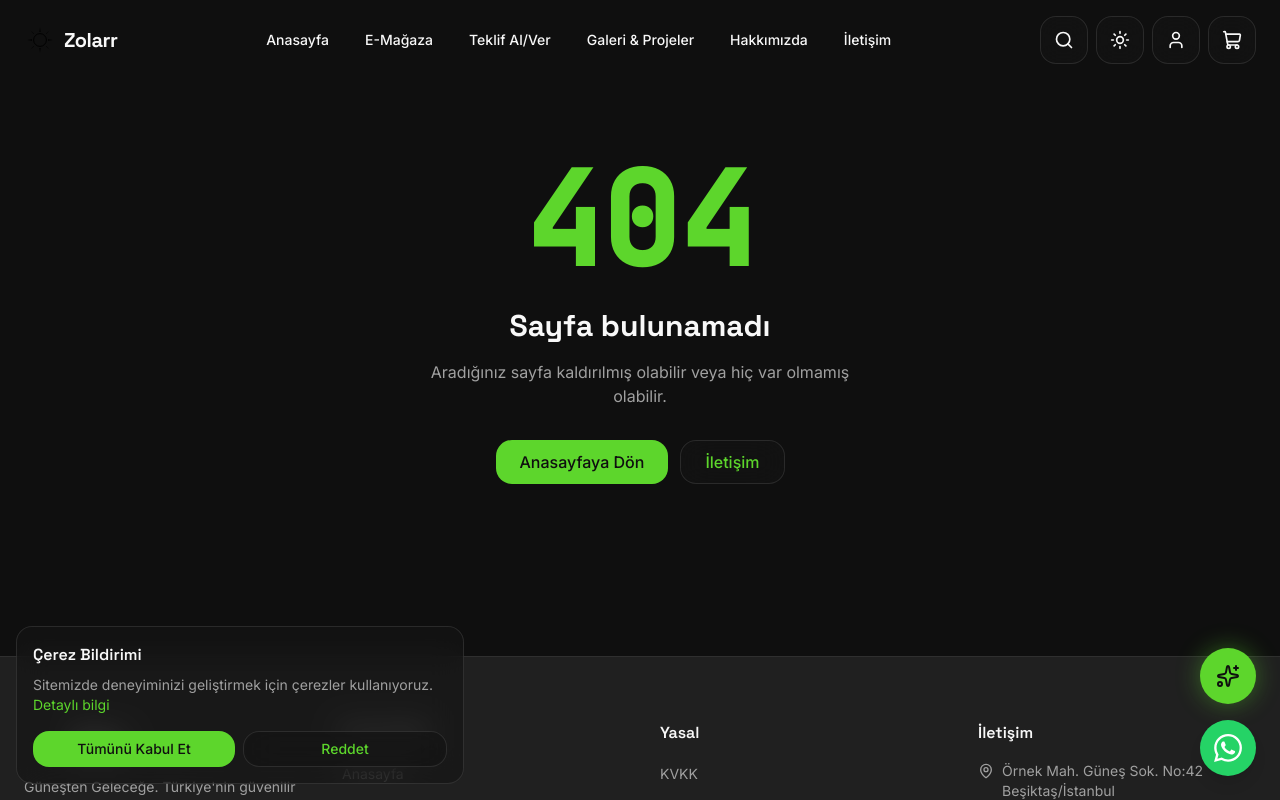
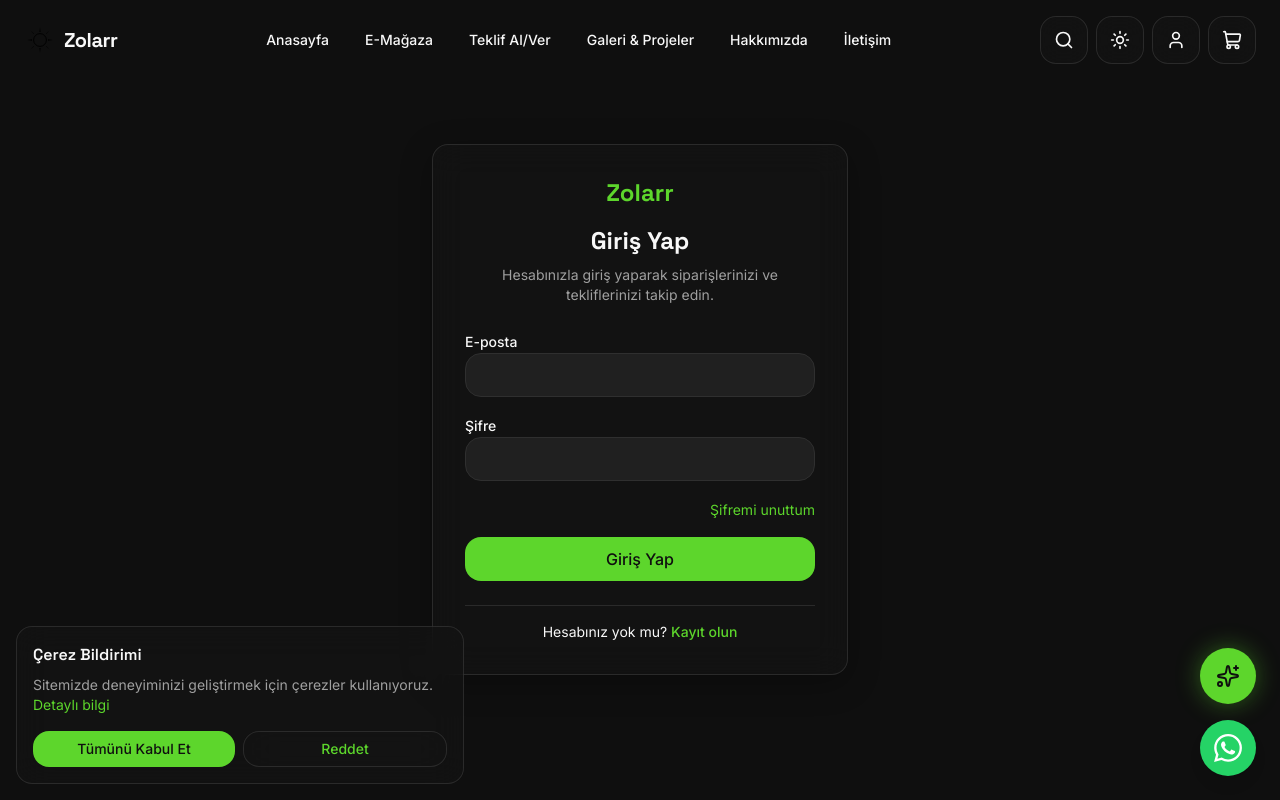
Before and after one commit to m4lik-wq/zolarr, a Next.js app: page /giris in a window 1280 px wide. Before the commit this address had no page. Shown: the top 800 px of the page. Built offline with nearby package versions, Linux system fonts and the light colour scheme.

Commit message:
feat(auth): add LoginForm and /giris page

```diff
--- /dev/null
+++ b/app/giris/page.tsx
@@ -0,0 +1,28 @@
+import type { Metadata } from 'next';
+import Link from 'next/link';
+import { AuthCard } from '@/components/auth/auth-card';
+import { LoginForm } from '@/components/auth/login-form';
+
+export const metadata: Metadata = {
+  title: 'Giriş | Zolarr',
+  description: 'Hesabınıza giriş yapın.',
+};
+
+export default function GirisPage() {
+  return (
+    <AuthCard
+      title="Giriş Yap"
+      subtitle="Hesabınızla giriş yaparak siparişlerinizi ve tekliflerinizi takip edin."
+      footer={
+        <span>
+          Hesabınız yok mu?{' '}
+          <Link href="/kayit" className="font-medium text-[var(--color-brand)] hover:underline">
+            Kayıt olun
+          </Link>
+        </span>
+      }
+    >
+      <LoginForm />
+    </AuthCard>
+  );
+}
--- /dev/null
+++ b/components/auth/login-form.tsx
@@ -0,0 +1,62 @@
+'use client';
+
+import * as React from 'react';
+import Link from 'next/link';
+import { useRouter, useSearchParams } from 'next/navigation';
+import { Button } from '@/components/ui/button';
+import { Input } from '@/components/ui/input';
+import { signInAction } from '@/lib/auth/actions';
+import { loginSchema } from '@/lib/validation/auth-schema';
+
+export function LoginForm() {
+  const router = useRouter();
+  const params = useSearchParams();
+  const [form, setForm] = React.useState({ email: '', password: '' });
+  const [errors, setErrors] = React.useState<Record<string, string>>({});
+  const [pending, setPending] = React.useState(false);
+
+  async function onSubmit(e: React.FormEvent) {
+    e.preventDefault();
+    const r = loginSchema.safeParse(form);
+    if (!r.success) {
+      const map: Record<string, string> = {};
+      for (const issue of r.error.issues) map[issue.path[0] as string] = issue.message;
+      setErrors(map);
+      return;
+    }
+    setErrors({});
+    setPending(true);
+    const res = await signInAction(r.data);
+    setPending(false);
+    if (res.ok) {
+      router.push(params.get('next') ?? '/hesap');
+      router.refresh();
+    } else {
+      setErrors({ _form: res.error });
+    }
+  }
+
+  return (
+    <form onSubmit={onSubmit} className="space-y-4">
+      <div>
+        <label htmlFor="login-email" className="text-sm font-medium">E-posta</label>
+        <Input id="login-email" type="email" value={form.email} onChange={(e) => setForm({ ...form, email: e.target.value })} autoComplete="email" />
+        {errors.email && <p className="mt-1 text-sm text-[var(--color-danger)]">{errors.email}</p>}
+      </div>
+      <div>
+        <label htmlFor="login-password" className="text-sm font-medium">Şifre</label>
+        <Input id="login-password" type="password" value={form.password} onChange={(e) => setForm({ ...form, password: e.target.value })} autoComplete="current-password" />
+        {errors.password && <p className="mt-1 text-sm text-[var(--color-danger)]">{errors.password}</p>}
+      </div>
+      <div className="text-right">
+        <Link href="/sifremi-unuttum" className="text-sm text-[var(--color-brand)] hover:underline">
+          Şifremi unuttum
+        </Link>
+      </div>
+      {errors._form && <p role="alert" className="text-sm text-[var(--color-danger)]">{errors._form}</p>}
+      <Button type="submit" disabled={pending} className="w-full">
+        {pending ? 'Giriş yapılıyor…' : 'Giriş Yap'}
+      </Button>
+    </form>
+  );
+}
```
Also changed, not shown: 1 other file (tests, documents, lock files or other folders).
